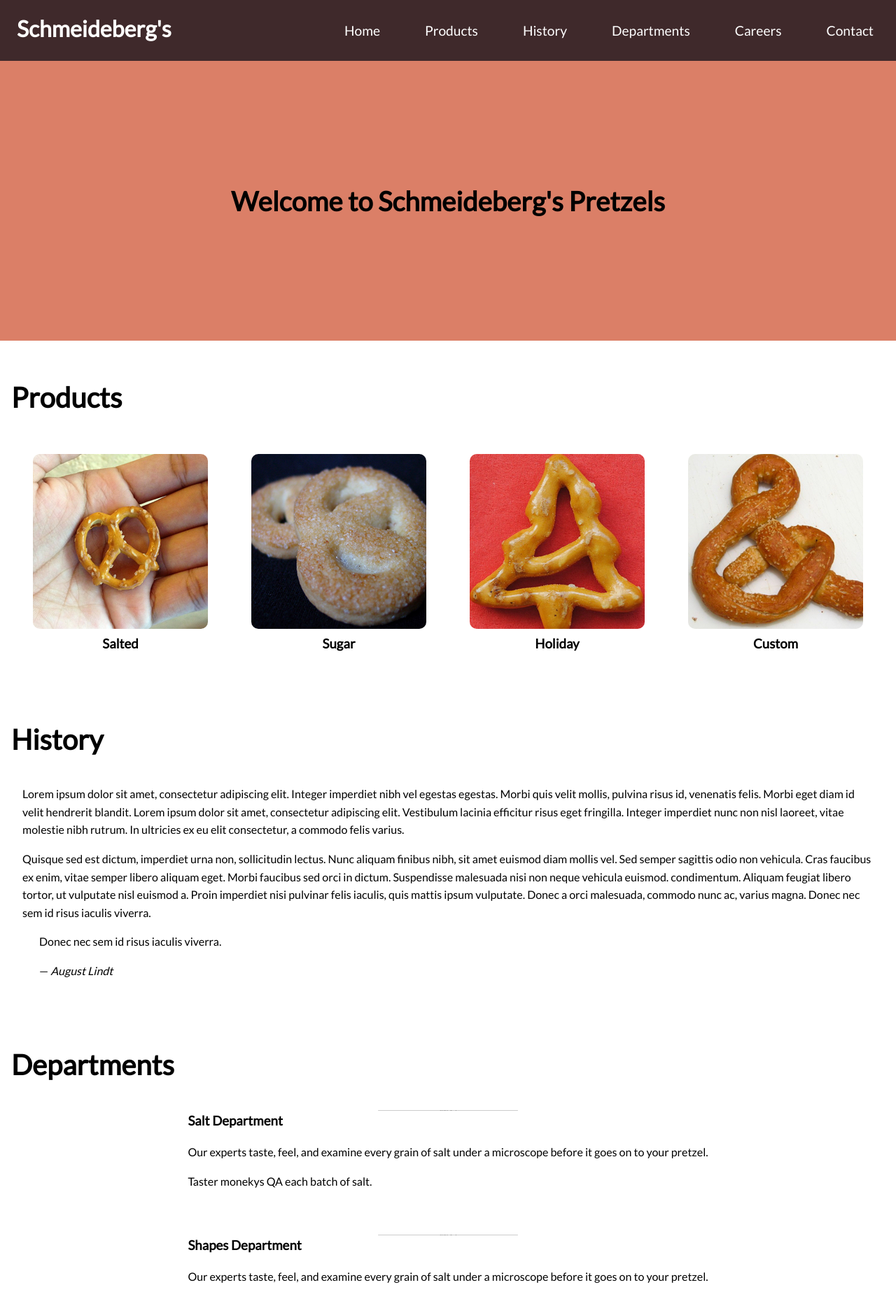
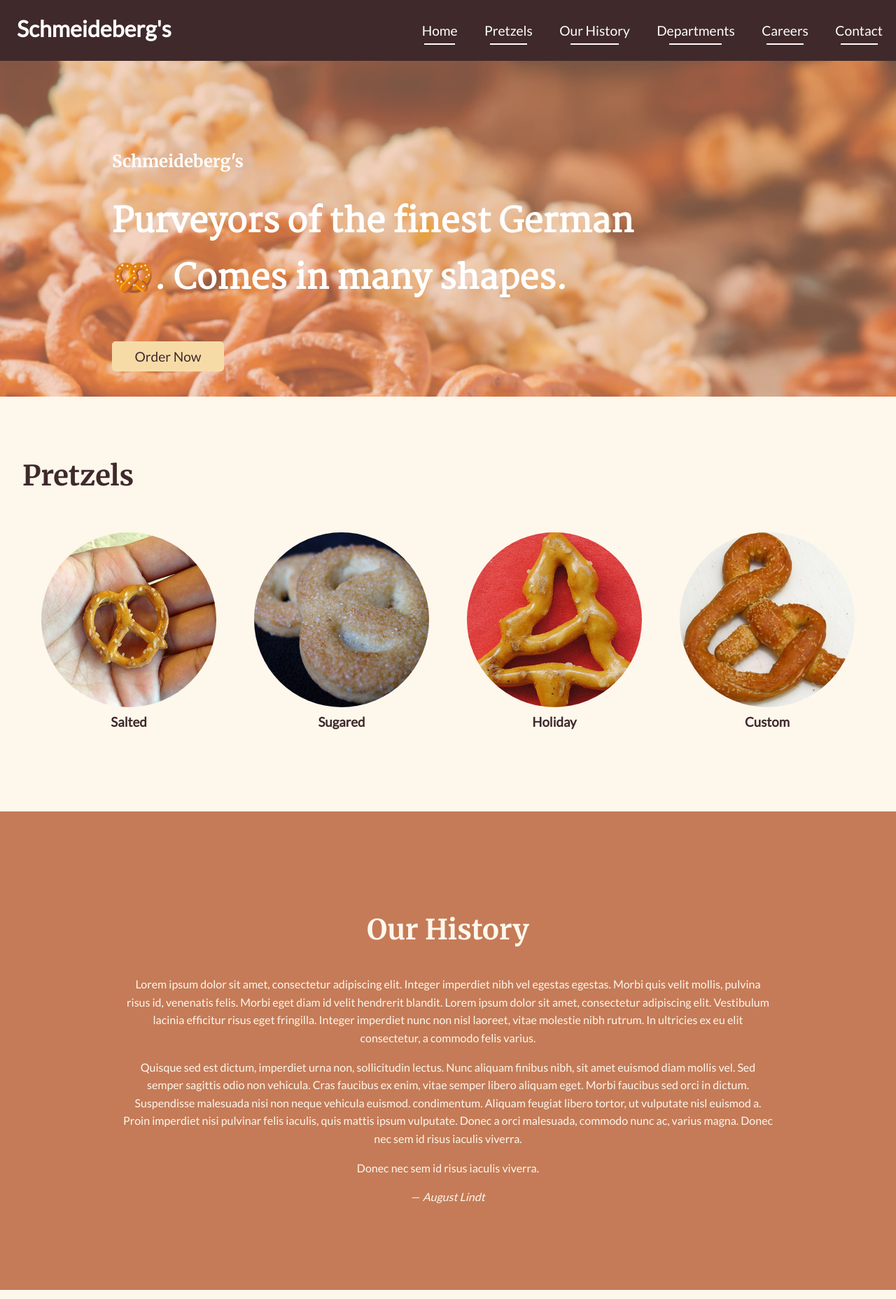
Before and after one commit to smh1988-2/schmeideberg-pretzels, a plain HTML site: page index.html in a window 1280 px wide. Shown: the top 1857 px of the page at 70% size. Drawn offline with Linux system fonts and the light colour scheme; placeholder pictures from the web are drawn by us.

Commit message:
new hero, product, history styles

```diff
--- a/index.html
+++ b/index.html
@@ -5,21 +5,18 @@
     <meta charset="UTF-8" />
     <meta http-equiv="X-UA-Compatible" content="IE=edge" />
     <meta name="viewport" content="width=device-width, initial-scale=1.0" />
+    <link rel="icon" type="image/x-icon" href="/images/favicon.png">
     <title>Schmeideberg's Pretzels - Makers of Fine German Pretzels</title>
     <link href="./styles.css" rel="stylesheet" />
+
     <link rel="preconnect" href="https://fonts.googleapis.com">
-<link rel="preconnect" href="https://fonts.gstatic.com" crossorigin>
-<link href="https://fonts.googleapis.com/css2?family=Lato&display=swap" rel="stylesheet">
+    <link rel="preconnect" href="https://fonts.gstatic.com" crossorigin>
+    <link href="https://fonts.googleapis.com/css2?family=Lato&family=Martel&family=Merriweather:wght@700&display=swap" rel="stylesheet">
   </head>
 
   <body>
-
-
-
     <header>
-
       <h1 class="logo">Schmeideberg's</h1>
-
       <input type="checkbox" class="nav-toggle" checked="true">
       <label for="nav-toggle" class="nav-toggle-label">
         <span></span>
@@ -28,59 +25,60 @@
       <nav>
         <ul>
             <a href=""><li>Home</li></a>
-            <a href=""><li>Products</li></a>
-            <a href=""><li>History</li></a>
+            <a href=""><li>Pretzels</li></a>
+            <a href=""><li>Our History</li></a>
             <a href=""><li>Departments</li></a>
             <a href=""><li>Careers</li></a>
             <a href=""><li>Contact</li></a>
         </ul>
       </nav>
-
     </header>
 
-
     <section class="hero">
-        <h1 class="hero-text">Welcome to Schmeideberg's Pretzels</h1>
+        <h3 class="hero-brand-name">Schmeideberg's</h3>
+        <h1 class="hero-text">Purveyors of the finest German 🥨. Comes in many shapes.</h1>
+        <section class="hero-cta-container">
+            <a href="#" class="hero-cta">Order Now</a>
+        </section>
     </section>
 
-
     <main>
-        <section class="page-section">
-            <h2>Products</h2>
+        <section class="indented-section">
+            <h2>Pretzels</h2>
             <article class="products">
                 <section class="product-item">
                     <picture>
-                        <img src="./images/pretzel-1.jpg" alt="placeholder"></img>
+                        <img src="./images/pretzel-1.jpg" alt="slated pretzel"></img>
                     </picture>
                     <h3>Salted</h3>
                 </section>
 
                 <section class="product-item">
                     <picture>
-                        <img src="./images/pretzel-2.jpg" alt="placeholder"></img>
+                        <img src="./images/pretzel-2.jpg" alt="sugar pretzel"></img>
                     </picture>
-                    <h3>Sugar</h3>
+                    <h3>Sugared</h3>
                 </section>
 
                 <section class="product-item">
                     <picture>
-                        <img src="./images/pretzel-3.jpg" alt="placeholder"></img>
+                        <img src="./images/pretzel-3.jpg" alt="christmas tree pretzel"></img>
                     </picture>
                     <h3>Holiday</h3>
                 </section>
 
                 <section class="product-item">
                     <picture>
-                        <img src="./images/pretzel-4.jpg" alt="placeholder"></img>
+                        <img src="./images/pretzel-4.jpg" alt="sampersand shaped pretzel"></img>
                     </picture>
                     <h3>Custom</h3>
                 </section>
             </article>
         </section>
 
-        <section class="page-section">
+        <section>
             <article class="history">
-                <h2>History</h2>
+                <h2>Our History</h2>
                 <p class="history-text">
                 Lorem ipsum dolor sit amet, consectetur adipiscing elit. Integer imperdiet nibh vel egestas egestas. Morbi quis velit mollis, pulvina risus id, venenatis felis. Morbi eget diam id velit hendrerit blandit. Lorem ipsum dolor sit amet, consectetur adipiscing elit. Vestibulum lacinia efficitur risus eget fringilla. Integer imperdiet nunc non nisl laoreet, vitae molestie nibh rutrum. In ultricies ex eu elit consectetur, a commodo felis varius.</p>
 
@@ -96,34 +94,36 @@
         </section>
 
 
-        <section class="page-section">
+        <section class="indented-section">
         <article>
             <h2>Departments</h2>
 
             <section class="department">
                 <section class="department-container">
-                    <img src="https://dummyimage.com/200/000/fff" class="department-picture" alt="placeholder"></img>
+                    <img src="./images/department-salt.jpeg" class="department-picture" alt="placeholder"></img>
                     <div class="department-text">
                         <h3>Salt Department</h3>
                         <p>Our experts taste, feel, and examine every grain of salt under a microscope before it goes on to your pretzel.</p>
-                        <p>Taster monekys QA each batch of salt.</p>
+                        <p>Taster monekys also QA each batch of salt by feeling and tasting our premium salt (no one knows where the salt comes from but it's really good, ja?).</p>
                     </div>
                 </section>
             </section>
 
             <section class="department">
                 <section class="department-container">
-                    <img src="https://dummyimage.com/200/000/fff" class="department-picture" alt="placeholder"></img>
+                    <img src="./images/department-baking-bread.jpg" class="department-picture" alt="placeholder"></img>
                     <div class="department-text">
                         <h3>Shapes Department</h3>
                         <p>Our experts taste, feel, and examine every grain of salt under a microscope before it goes on to your pretzel.</p>
+                        <p>Taster monekys also QA each batch of salt by feeling and tasting our premium salt (no one knows where the salt comes from but it's really good, ja?). Our experts taste, feel, and examine every grain of salt under a microscope before it goes on to your pretzel.</p>
+                        <p>Taster monekys also QA each batch of salt by feeling and tasting our premium salt (no one knows where the salt comes from but it's really good, ja?).</p>
                     </div>
                 </section>
             </section>
 
             <section class="department">
                 <section class="department-container">
-                    <img src="https://dummyimage.com/200/000/fff" class="department-picture" alt="placeholder"></img>
+                    <img src="./images/department-research.jpg" class="department-picture" alt="placeholder"></img>
                     <div class="department-text">
                         <h3>Research and Development and Structural and Conceptual Artwork Department</h3>
                         <p>Our experts taste, feel, and examine every grain of salt under a microscope before it goes on to your pretzel.</p>
@@ -134,7 +134,7 @@
         </article>
         </section>
 
-        <section class="page-section">
+        <section class="careers-section">
             <h2>Careers</h2>
 
             <article class="careers">
@@ -146,17 +146,17 @@
 
                 <section>
                     <img src="https://dummyimage.com/100/000/fff" alt="placeholder"></img>
-                    <p>A slightly longer benefit here now and longer still than the other</p>
+                    <p>A lung full of pretzel dust every day</p>
                 </section>
 
                 <section>
                     <img src="https://dummyimage.com/100/000/fff" alt="placeholder"></img>
-                    <p>Health Insurance?</p>
+                    <p>Health Insurance (maybe)</p>
                 </section>
 
                 <section>
                     <img src="https://dummyimage.com/100/000/fff" alt="placeholder"></img>
-                    <p>A slightly longer benefit here now</p>
+                    <p>Flexible work schedule</p>
                 </section>
             </article>
 
--- a/styles.css
+++ b/styles.css
@@ -4,36 +4,32 @@
   box-sizing: border-box;
 }
 
-
 /* GLOBAL */
 body {
   margin: 0;
-  font-family: 'Lato', sans-serif;
+  font-family: "Lato", sans-serif;
+  color: #3f292b;
 }
 
 main {
-  padding: 1rem;
   line-height: 1.6;
 }
 
-img {
-  border-radius: 10px;
-}
-
 h2 {
+  font-family: "Merriweather", serif;
   font-size: 2.5rem;
 }
 
-.page-section {
-  padding-bottom: 2.5rem;
+.indented-section {
+  padding: 3rem 2rem 6rem 2rem;
+  background-color: #fdf7ec;
 }
 
-
-/* HEADER */
+/* HEADER / MENU / NAV */
 header {
   display: flex;
   justify-content: flex-start;
-  background: #3F292B;
+  background: #3f292b;
 }
 
 .logo {
@@ -53,17 +49,36 @@ nav ul {
 }
 
 nav li {
-  padding: 1rem 2rem;
+  padding: 1rem 1.2rem;
 }
 
 nav a {
   color: white;
   text-decoration: none;
   font-size: 1.2rem;
+  position: relative;
 }
 
-nav a:hover {
-  color: #000;
+nav a::after {
+  content: "";
+  position: absolute;
+  height: 2px;
+  bottom: 7px;
+  margin: 0 auto;
+  left: 0;
+  right: 0;
+  width: 50%;
+  background: white;
+  -o-transition: 0.5s;
+  -ms-transition: 0.5s;
+  -moz-transition: 0.5s;
+  -webkit-transition: 0.5s;
+  transition: 0.5s;
+}
+
+nav a:hover::after {
+  width: 80%;
+  background: orange;
 }
 
 .nav-toggle {
@@ -115,7 +130,7 @@ nav a:hover {
   }
 
   nav > ul > a > li {
-    padding: 0.75rem 1.5rem;
+    padding: 0.75rem 0.5rem;
   }
 
   .nav-toggle:checked ~ nav {
@@ -142,27 +157,81 @@ nav a:hover {
 
 .hero {
   display: flex;
-  justify-content: space-around;
-  align-items: center;
-  height: 50vh;
-  background-color: #DB7F67;
+  flex-flow: column nowrap;
+  justify-content: flex-start;
+  align-items: left;
+  height: 60vh;
+  color: #fff;
+  background-color: #db7f67;
+  background-image: url("./images/pretzel-background.jpeg");
+  background-repeat: no-repeat;
+  background-size: cover;
+  box-shadow: inset 0 0 0 2000px rgba(241, 171, 134, 0.5);
 }
 
-.hero > h1 {
-  font-size: 3vw;
+.hero-brand-name {
+  font-family: "Merriweather", serif;
+  font-size: 1.5rem;
+  padding: 8rem 2rem 0rem 10rem;
+  text-align: left;
+  margin: 0px;
 }
 
 .hero-text {
-  padding: 15rem;
+  font-family: "Martel", serif;
+  font-size: 3rem;
+  padding: 2rem 0rem 0rem 10rem;
+  max-width: 60rem;
+  margin: 0px;
+}
+
+.hero-cta-container {
+  display: flex;
+  justify-content: flex-start;
+}
+
+.hero-cta {
+  border: 2px solid #f7dba7;
+  background: #f7dba7;
+  border-radius: 5px;
+  width: 10rem;
+  font-size: 1.2rem;
+  text-decoration: none;
   text-align: center;
+  padding: 0.5rem 0.5rem;
+  margin: 3rem 10rem;
+  color: #3f292b;
+}
+
+.hero-cta:hover,
+.hero-cta:focus {
+  border: 2px solid rgba(241, 171, 134, 0.2);
+  background-image: linear-gradient(rgba(241, 171, 134, 0.2) 0 0);
 }
 
 @media only screen and (max-width: 940px) {
   .hero > h1 {
-    font-size: 8vw;
+    font-size: 2rem;
+  }
+
+  .hero {
+    justify-content: center;
+    align-items: center;
+  }
+
+  .hero-text {
+    text-align: center;
+    padding: 0.5rem;
+  }
+
+  .hero-brand-name {
+    font-family: "Merriweather", serif;
+    font-size: 1.5rem;
+    padding: 0.5rem;
+    text-align: center;
+    margin: 0px;
   }
 }
-
 
 /* PRODUCTS */
 .products {
@@ -181,31 +250,61 @@ nav a:hover {
   margin: 1rem;
 }
 
+.product-item > picture > img {
+  border-radius: 100%;
+}
+
 .product-item > h3 {
   margin: 0rem;
 }
 
+/* HISTORY */
 
-/* HISTORY */
+.history {
+  background-color: #c57b57;
+  color: #fdf7ec;
+  text-align: center;
+  padding: 6.5rem 10rem;
+}
+
 .history-text {
   padding: 0rem 1rem;
 }
 
+@media only screen and (max-width: 940px) {
+  .history {
+    padding: 4rem 1rem;
+  }
+}
 
 /* DEPARTMENTS */
 .department {
-  width: 75%;
+  width: 70%;
+  max-width: 80vw;
   margin: auto;
   padding-bottom: 3rem;
 }
 
 .department-container {
   display: flex;
-  flex-flow: row wrap;
-  justify-content: center;
-  align-content: center;
+  flex-flow: row nowrap;
+  justify-content: flex-start;
+  align-content: flex-start;
   align-items: flex-start;
   padding: 0em;
+}
+
+@media only screen and (max-width: 940px) {
+  .department {
+    width: 100%;
+  }
+
+  .department-container {
+    flex-flow: row wrap;
+    justify-content: center;
+    align-content: center;
+    align-items: center;
+  }
 }
 
 .department-picture {
@@ -214,16 +313,22 @@ nav a:hover {
 }
 
 .department-text > h3 {
-  padding: 0rem 1.5rem;
+  padding: 0rem 2rem;
   margin: 0;
 }
 
 .department-text > p {
-  padding: 0rem 1.5rem;
+  padding: 0rem 2rem;
 }
 
+/* CAREERS */
 
-/* CAREERS */
+.careers-section {
+  background-color: #990D35;
+  padding: 3rem 2rem 6rem 2rem;
+  color: #fff;
+}
+
 .careers {
   width: 100%;
   display: flex;
@@ -244,9 +349,9 @@ nav a:hover {
 }
 
 .careers-cta {
-  border: 2px solid #D34F73;
+  border: 2px solid #d34f73;
   background: #fff;
-  color: #D34F73;
+  color: #d34f73;
   border-radius: 50px;
   font-size: 1.2rem;
   text-decoration: none;
@@ -254,11 +359,10 @@ nav a:hover {
 }
 
 .careers-cta:hover {
-  border: 2px solid #D34F73;
-  background: #D34F73;
+  border: 2px solid #d34f73;
+  background: #d34f73;
   color: #fff;
 }
-
 
 /* FOOTER */
 .page-footer {
```
Also changed, not shown: images/department-baking-bread.jpg (added), images/department-research.jpg (added), images/department-salt.jpeg (added), images/favicon.png (added), images/pretzel-background.jpeg (added), 1 other file.
